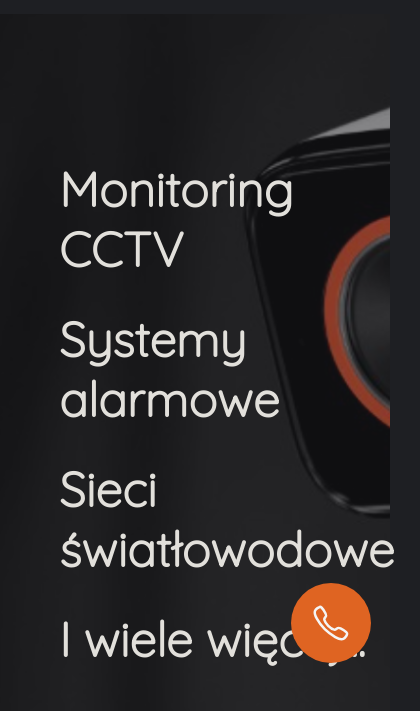
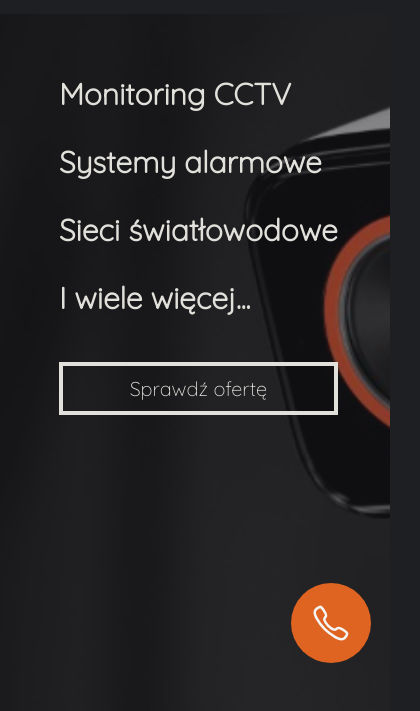
Before and after one commit to BlazejDuszynski/test, a plain HTML site: page index.html in a window 390 px wide. Shown: the part 109-820 px from the top of the page, 420 px wide, since content can reach past the window. Drawn offline with nearby package versions, Linux system fonts and the light colour scheme; files that its build step writes are made by us from their sources.

Commit message:
Add files via upload

```diff
--- a/css/landingPage.css
+++ b/css/landingPage.css
@@ -1,11 +1,13 @@
+.landingPage {
+    height: 100vh;
+    overflow: hidden;
+}
+
+/*header start*/
+
 .landingPage__logo {
     max-height: 10vh;
     cursor: pointer;
-}
-
-.landingPage {
-    height: 100vh;
-    overflow: hidden;
 }
 
 .landingPage__header {
@@ -32,28 +34,6 @@
     width: 100%;
     background-color: rgb(226, 224, 219);
     border-radius: 10px;
-}
-
-@media (max-width: 950px) {
-    .landingPage__navList {
-        display: none;
-    }
-
-    .landingPage__burgerMenu {
-        display: flex;
-    }
-
-    .landingPage__containerItem--showMoreButton {
-        font-size: 2vw;
-    }
-
-    .landingPage__containerItem:not(:last-child) {
-        font-size: 5vw;
-    }
-
-    .landingPage__containerItem:not(:last-child) {
-
-    }
 }
 
 .landingPage__navList {
@@ -105,6 +85,10 @@
     color: inherit;
 }
 
+/*header end*/
+
+/* main start */
+
 .backgroundImage {
     height: 90vh;
     width: 100%;
@@ -119,9 +103,6 @@
     padding: 0 20px;
     justify-content: space-between;
     color: rgb(226, 224, 219);
-    width: 80%;
-    margin: 10vh auto;
-    text-align: center;
     top: 20%;
     left: 10%;
 }
@@ -130,7 +111,6 @@
     padding: 15px 0;
     width: 100%;
     transition: all 300ms ease-in-out;
-    cursor: pointer;
 }
 
 .landingPage__containerItem--first {
@@ -204,7 +184,7 @@
 
 .landingPage__containerItem:not(:last-child) {
     text-align: left;
-    font-size: 2.4em;
+    font-size: 7vh;
     font-weight: 700;
 }
 
@@ -215,8 +195,9 @@
     color: rgb(226, 224, 219);
     font-family: 'Quicksand', sans-serif;
     margin-top: 30px;
-    font-size: 1.5rem;
+    font-size: 5vh;
     opacity: 0;
+    cursor: pointer;
     transition: all 300ms ease-in-out;
     animation: appearLandingPage__containerItem--showMoreButton 1.5s 2.5s forwards ease-in-out;
 }
@@ -235,3 +216,49 @@
     background-color: rgb(223, 100, 34);
     border: 4px solid rgb(223, 100, 34);
 }
+
+/* main end */
+
+
+/* media queries */
+
+@media (max-width: 1100px) {
+    .landingPage__containerItem:not(:last-child) {
+        font-size: 2em;
+    }
+
+    .landingPage__containerItem--showMoreButton {
+        font-size: 1.2em;
+    }
+}
+
+@media (max-width: 950px) {
+    .landingPage__navList {
+        display: none;
+    }
+
+    .landingPage__burgerMenu {
+        display: flex;
+    }
+
+}
+
+@media (max-width: 800px) {
+    .landingPage__content {
+        margin: 0 auto;
+    }
+
+    .landingPage__containerItem--showMoreButton {
+        padding: 10px 20px;
+    }
+}
+
+@media (max-width: 600px) {
+    .landingPage__containerItem:not(:last-child) {
+        font-size: 1.5em;
+    }
+
+    .landingPage__containerItem--showMoreButton {
+        font-size: 1em;
+    }
+}
--- a/css/why us.css
+++ b/css/why us.css
@@ -35,6 +35,12 @@
     margin: 0 auto;
 }
 
+@media (max-width:1200px) {
+    .whyUs__item {
+        font-size: 1em;
+    }
+}
+
 @media (max-width:950px) {
     .whyUs__question {
         font-size: 2.5em;
@@ -51,9 +57,9 @@
     }
 }
 
-@media (max-width:1200px) {
-    .whyUs__item {
-        font-size: 1em;
+@media (max-width:950px) {
+    .whyUs__question {
+        font-size: 2em;
     }
 }
 
--- a/index.html
+++ b/index.html
@@ -4,7 +4,7 @@
 <head>
     <meta charset="UTF-8">
     <meta http-equiv="X-UA-Compatible" content="IE=edge">
-    <meta name="viewport" content="width=device-width, initial-scale=1.0">
+    <meta name="viewport" content="width=device-width, initial-scale=1.0, maximum-scale=1">
     <link rel="stylesheet" href="css/safeti.css">
     <link rel="stylesheet" href="css/landingPage.css">
     <link rel="stylesheet" href="css/offer.css">
@@ -16,7 +16,6 @@
     <link rel="stylesheet" href="css/bottom.css">
     <link rel="stylesheet" href="css/phoneCall.css">
     <link rel="stylesheet" href="css/contactWindow.css">
-    <link rel="stylesheet" href="css/contact.css">
     <script defer src="/js/script.js"></script>
     <title>Safeti - Instalacje teletechniczne, monitoring, alarmy, kontrola dostępu</title>
     <link rel="preconnect" href="https://fonts.googleapis.com">
```
